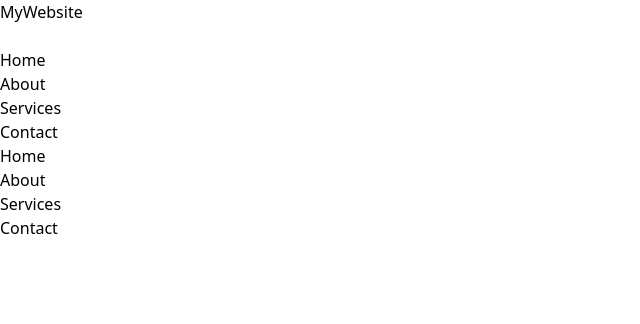
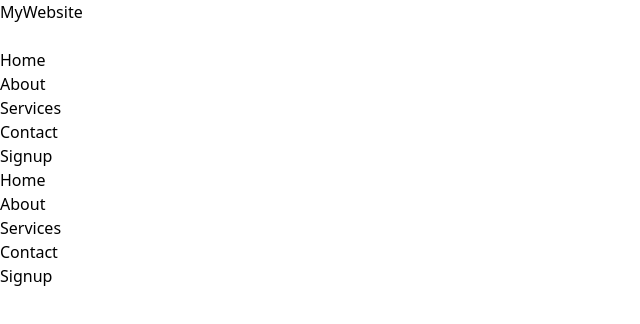
Before and after one commit to rishibharadwajsai/Food-management-system, a React (Vite) app in the folder client/: page /dashboard in a window 1280 px wide. Shown: the top 324 px of the page, without its empty margins (0-640 px from the left). Built offline with nearby package versions, Linux system fonts and the light colour scheme.

Commit message:
Updated Navbar component

```diff
--- a/client/src/components/Navbar.tsx
+++ b/client/src/components/Navbar.tsx
@@ -4,17 +4,23 @@ import React, { useState, useEffect, useRef } from 'react';
 const Navbar: React.FC = () => {
   const [isOpen, setIsOpen] = useState(false);
   const navRef = useRef<HTMLDivElement>(null);
+  const buttonRef = useRef<HTMLButtonElement>(null);
 
   // Toggle the menu open/close
   const toggleMenu = () => {
-    setIsOpen((prev) => !prev); // Toggle the state, which will open/close the menu
+    setIsOpen((prev) => !prev);
   };
 
   // Close the navbar when clicking outside
   useEffect(() => {
     const handleClickOutside = (event: MouseEvent) => {
-      if (navRef.current && !navRef.current.contains(event.target as Node)) {
-        setIsOpen(false); // Close the menu if clicked outside
+      if (
+        navRef.current &&
+        !navRef.current.contains(event.target as Node) &&
+        buttonRef.current &&
+        !buttonRef.current.contains(event.target as Node)
+      ) {
+        setIsOpen(false);
       }
     };
 
@@ -37,8 +43,9 @@ const Navbar: React.FC = () => {
           {/* Hamburger Icon for Mobile */}
           <div className="md:hidden">
             <button
-              onClick={toggleMenu} // Also closes the menu if already open
+              onClick={toggleMenu}
               className="text-white focus:outline-none"
+              ref={buttonRef}
             >
               <svg
                 className="w-6 h-6"
@@ -57,7 +64,7 @@ const Navbar: React.FC = () => {
             </button>
           </div>
 
-          {/* Menu items for larger screens */}
+
           <div className="hidden md:flex md:items-center md:w-auto">
             <ul className="md:flex md:space-x-4 md:mt-0 mt-4 text-white">
               <li>
@@ -80,12 +87,18 @@ const Navbar: React.FC = () => {
                   Contact
                 </a>
               </li>
+
+              <li>
+                <a href="/signup" className="block py-2 px-4 bg-blue-500 hover:bg-blue-600 text-white rounded">
+                  Signup
+                </a>
+              </li>
             </ul>
           </div>
         </div>
       </div>
 
-      {/* Mobile menu (slide-in/out) */}
+      {/* Mobile menu */}
       <div
         ref={navRef}
         className={`${
@@ -113,6 +126,12 @@ const Navbar: React.FC = () => {
               Contact
             </a>
           </li>
+          {/* Signup Button for Mobile */}
+          <li>
+            <a href="/signup" className="block py-2 px-4 bg-blue-500 hover:bg-blue-600 text-white rounded">
+              Signup
+            </a>
+          </li>
         </ul>
       </div>
     </nav>
```
